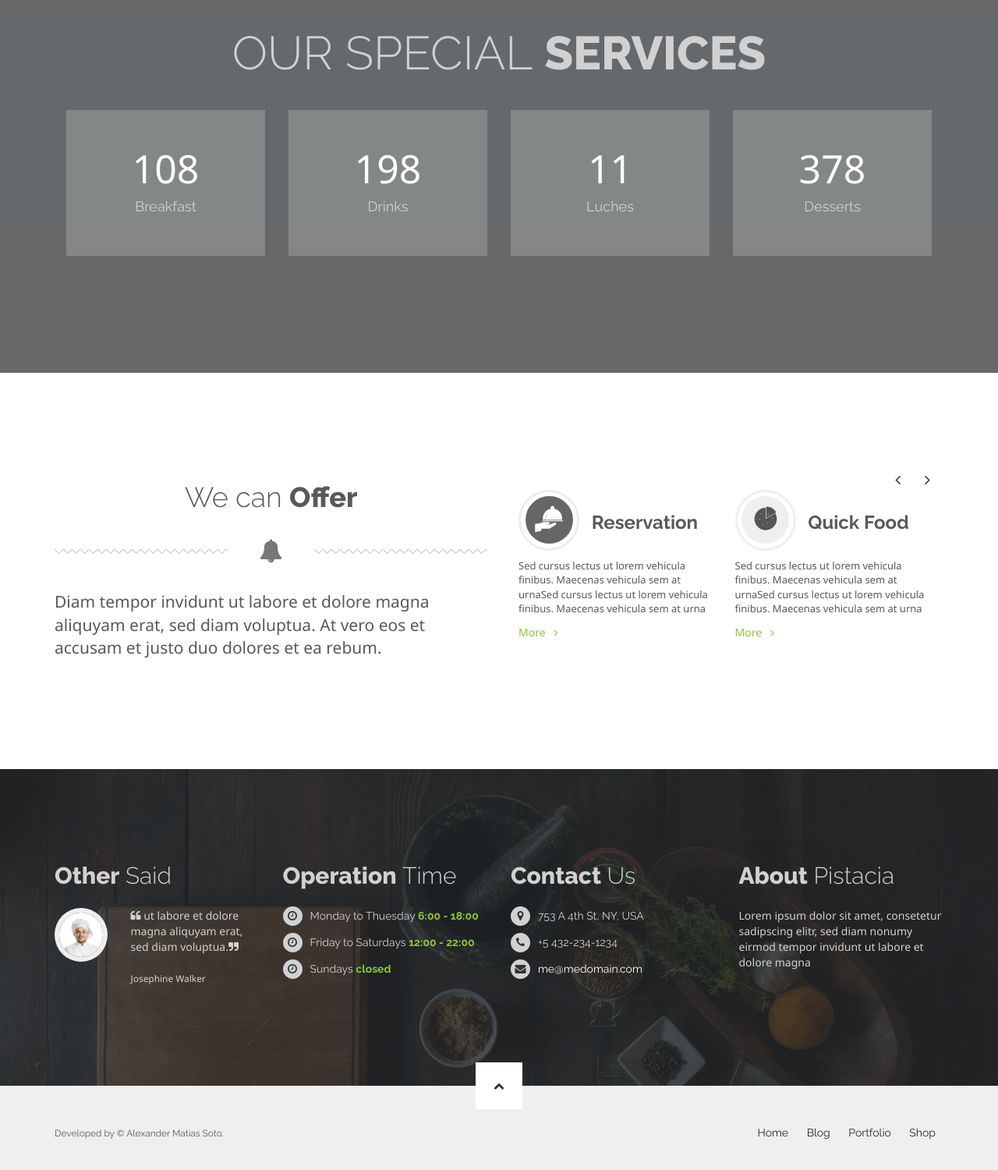
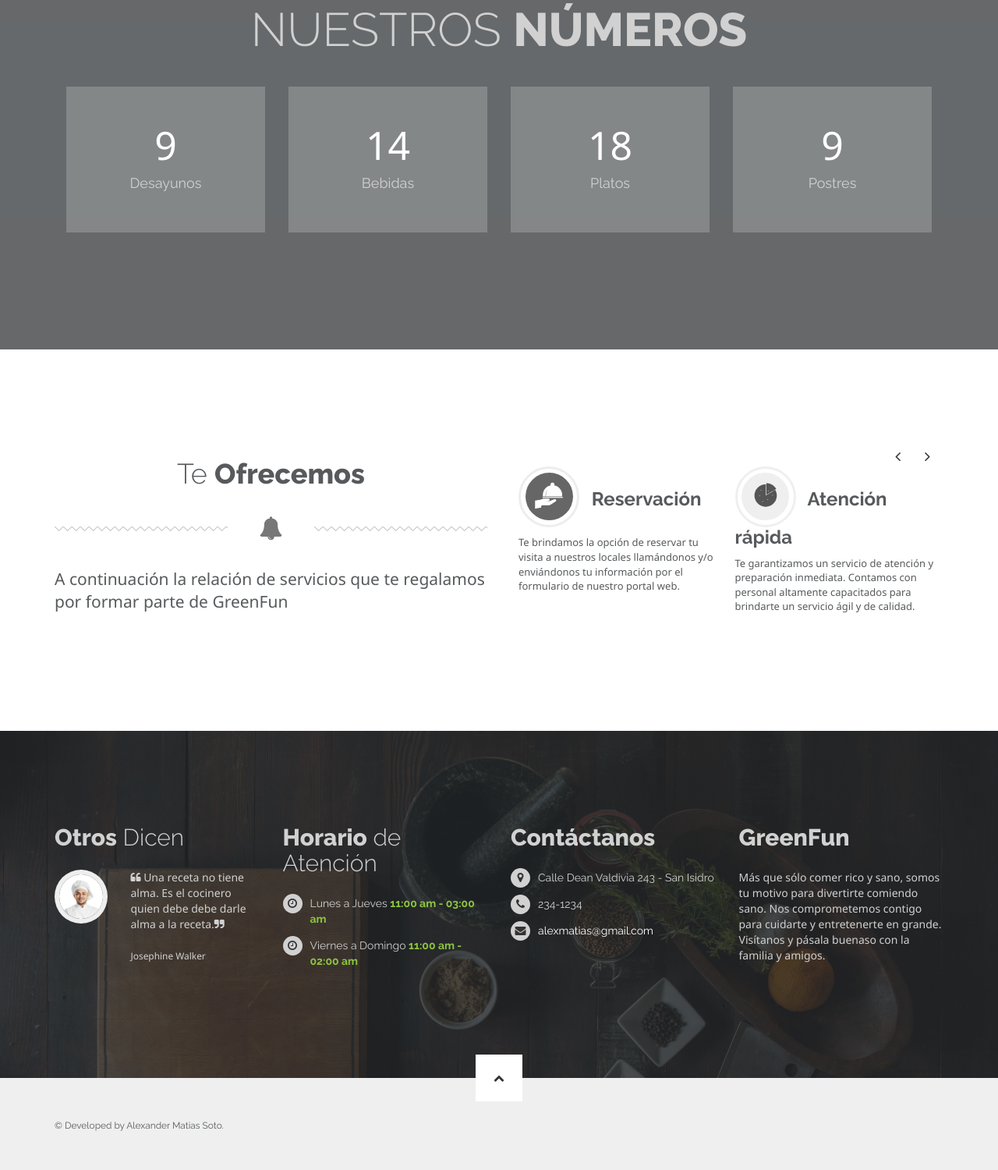
Before and after one commit to alexmatiasupc123/greenfun, a plain HTML site: page index.html in a window 1280 px wide. Shown: the part 2769-4269 px from the top of the page at 78% size. Drawn offline with Linux system fonts and the light colour scheme; some packages are replaced by stand-ins of ours.

Commit message:
Index completo - Testing v1 - GreenFun

```diff
--- a/index.html
+++ b/index.html
@@ -91,25 +91,25 @@
                                    <a style="padding-top:20px">
                                     <div class="socialbar socialbar-inner socialbar-radius colorizesocial">
 
-                                            <a class="socicon socicon-facebook hvr-buzz-out" href="#" title="Facebook"></a>
+                                            <a class="socicon socicon-facebook hvr-buzz-out" href="http://www.facebook.com" title="Facebook"></a>
                                     </div>
                                     </a>
                                     </li>
 
                                      <li class="hidden-xs"><a style="padding-top:20px">
                                         <div class="socialbar socialbar-inner socialbar-radius colorizesocial">
-                                        <a class="socicon socicon-youtube hvr-buzz-out" href="#" title="YouTube"></a>
+                                        <a class="socicon socicon-youtube hvr-buzz-out" href="http://www.youtube.com" title="YouTube"></a>
                                     </div>
                                     </a>
                                     </li>                                <li class="hidden-xs"><a style="padding-top:20px">
                                         <div class="socialbar socialbar-inner socialbar-radius colorizesocial">
-                                   <a class="socicon socicon-twitter hvr-buzz-out" href="#" title="Twitter"></a>
+                                   <a class="socicon socicon-twitter hvr-buzz-out" href="http://www.twitter.com" title="Twitter"></a>
                                     </div>
                                     </a>
                                 </li>
                                 <li class="hidden-xs"><a style="padding-top:20px">
                                     <div class="socialbar socialbar-inner socialbar-radius colorizesocial">
-                                    <a class="socicon socicon-google hvr-buzz-out" href="#" title="Google"></a>
+                                    <a class="socicon socicon-google hvr-buzz-out" href="http://plus.google.com" title="Google"></a>
                                      </div>
                                     </a>
 
@@ -131,11 +131,10 @@
                                 <div class="share-wrapper">
                                     <div class="socialbar socialbar-inner socialbar-radius colorizesocial">
                                         <ul>
-                                            <li><a class="socicon socicon-facebook hvr-buzz-out" href="#" title="Facebook"></a></li>
-                                            <li><a class="socicon socicon-youtube hvr-buzz-out" href="#" title="YouTube"></a></li>
-                                            <li><a class="socicon socicon-pinterest hvr-buzz-out" href="#" title="Pinterest"></a></li>
-                                            <li><a class="socicon socicon-twitter hvr-buzz-out" href="#" title="Twitter"></a></li>
-                                            <li><a class="socicon socicon-google hvr-buzz-out" href="#" title="Google"></a></li>
+                                            <li><a class="socicon socicon-facebook hvr-buzz-out" title="Facebook" href="http://www.facebook.com" ></a></li>
+                                            <li><a class="socicon socicon-youtube hvr-buzz-out" title="YouTube" href="http://www.youtube.com"></a></li>
+                                            <li><a class="socicon socicon-twitter hvr-buzz-out" title="Twitter" href="http://www.twitter.com"></a></li>
+                                            <li><a class="socicon socicon-google hvr-buzz-out" title="Google" href="https://plus.google.com/"></a></li>
                                         </ul>
                                     </div>
                                 </div>
@@ -468,7 +467,7 @@
 
                 <div class="row">
                     <div class="col-md-offset-3 col-md-6">
-                        <p class="text-center lead">Aliquyam erat, sed diam voluptua. At vero eos et accusam et justo duo dolores et ea rebum.</p>
+                        <p class="text-center lead">Calle Dean Valdivia 243 - San Isidro. <b>11 AM a 3 AM</b></p>
                     </div>
                 </div>
 
@@ -490,36 +489,36 @@
                 <div class="container container-inner">
 
                     <div class="quote text-center">
-                        <h1 class="white-color uppercase"><span class="light">Our special</span> <span class="extra-bold">services</span></h1>
+                        <h1 class="white-color uppercase"><span class="light">Nuestros </span> <span class="extra-bold">números</span></h1>
                     </div>
 
                     <div class="counters">
 
                         <div class="col-sm-3 col-xs-6">
                             <div class="counter text-center rotateInDownLeft-ifAppeared">
-                                <div class="number counter-number" id="counterNumber1">120</div>
-                                <p>Breakfast</p>
+                                <div class="number counter-number" id="counterNumber1">10</div>
+                                <p>Desayunos</p>
                             </div>
                         </div><!-- /.col-sm-3 -->
 
                         <div class="col-sm-3 col-xs-6">
                             <div class="counter text-center rotateInDownRight-ifAppeared">
-                                <div class="number counter-number" id="counterNumber2">220</div>
-                                <p>Drinks</p>
+                                <div class="number counter-number" id="counterNumber2">15</div>
+                                <p>Bebidas</p>
                             </div>
                         </div><!-- /.col-sm-3 -->
 
                         <div class="col-sm-3 col-xs-6">
                             <div class="counter text-center rotateInDownLeft-ifAppeared">
-                                <div class="number counter-number" id="counterNumber3">12</div>
-                                <p>Luches</p>
+                                <div class="number counter-number" id="counterNumber3">20</div>
+                                <p>Platos</p>
                             </div>
                         </div><!-- /.col-sm-3 -->
 
                         <div class="col-sm-3 col-xs-6">
                             <div class="counter text-center rotateInDownRight-ifAppeared">
-                                <div class="number counter-number" id="counterNumber4">420</div>
-                                <p>Desserts</p>
+                                <div class="number counter-number" id="counterNumber4">10</div>
+                                <p>Postres</p>
                             </div>
                         </div><!-- /.col-sm-3 -->
 
@@ -541,9 +540,9 @@
 
                     <div class="col-md-6">
 
-                        <h1 class="text-center"><span class="light">We can </span> <span class="extra-bold">Offer</span></h1>
+                        <h1 class="text-center"><span class="light"> Te </span> <span class="extra-bold">Ofrecemos</span></h1>
                         <div class="zigzag"><i class="fa fa-bell"></i></div>
-                        <p class="lead">Diam tempor invidunt ut labore et dolore magna aliquyam erat, sed diam voluptua. At vero eos et accusam et justo duo dolores et ea rebum. </p>
+                        <p class="lead">A continuación la relación de servicios que te regalamos por formar parte de GreenFun</p>
 
                     </div>
 
@@ -552,40 +551,24 @@
                         <div class="offer-owl-carousel">
 
                             <div class="item">
-                                <h3><i class="flaticon-circle flaticon-dark flaticon-covered16"></i> Reservation</h3>
-                                <p>Sed cursus lectus ut lorem vehicula finibus. Maecenas vehicula sem at urnaSed cursus lectus ut lorem vehicula finibus. Maecenas vehicula sem at urna</p>
-                                <a href="#" class="btn-more hvr-icon-forward">More</a>
+                                <h3><i class="flaticon-circle flaticon-dark flaticon-covered16"></i> Reservación</h3>
+                                <p>Te brindamos la opción de reservar tu visita a nuestros locales llamándonos y/o enviándonos tu información por el formulario de nuestro portal web. </p>
+
                             </div><!-- /.item -->
 
                             <div class="item">
-                                <h3><i class="flaticon-circle flaticon-light flaticon-italian1"></i> Quick Food</h3>
-                                <p>Sed cursus lectus ut lorem vehicula finibus. Maecenas vehicula sem at urnaSed cursus lectus ut lorem vehicula finibus. Maecenas vehicula sem at urna</p>
-                                <a href="#" class="btn-more hvr-icon-forward">More</a>
+                                <h3><i class="flaticon-circle flaticon-light flaticon-italian1"></i> Atención rápida</h3>
+                                <p>Te garantizamos un servicio de atención y preparación inmediata. Contamos con personal altamente capacitados para brindarte un servicio ágil y de calidad. </p>
+
                             </div><!-- /.item -->
 
+
                             <div class="item">
-                                <h3><i class="flaticon-circle flaticon-dark flaticon-soup12"></i> Hot Food</h3>
-                                <p>Sed cursus lectus ut lorem vehicula finibus. Maecenas vehicula sem at urnaSed cursus lectus ut lorem vehicula finibus. Maecenas vehicula sem at urna</p>
-                                <a href="#" class="btn-more hvr-icon-forward">More</a>
+                                <h3><i class="flaticon-circle flaticon-dark flaticon-sweet9"></i> Diversión</h3>
+                                <p>Te regalamos diversión y entretenimiento con orquestas, comediantes, karaokes en vivo, mientras te deleitas con nuestros deliciosos platos. </p>
+
                             </div><!-- /.item -->
 
-                            <div class="item">
-                                <h3><i class="flaticon-circle flaticon-light flaticon-drink24"></i> Beers</h3>
-                                <p>Sed cursus lectus ut lorem vehicula finibus. Maecenas vehicula sem at urnaSed cursus lectus ut lorem vehicula finibus. Maecenas vehicula sem at urna</p>
-                                <a href="#" class="btn-more hvr-icon-forward">More</a>
-                            </div><!-- /.item -->
-
-                            <div class="item">
-                                <h3><i class="flaticon-circle flaticon-dark flaticon-sweet9"></i> Sweets</h3>
-                                <p>Sed cursus lectus ut lorem vehicula finibus. Maecenas vehicula sem at urnaSed cursus lectus ut lorem vehicula finibus. Maecenas vehicula sem at urna</p>
-                                <a href="#" class="btn-more hvr-icon-forward">More</a>
-                            </div><!-- /.item -->
-
-                            <div class="item">
-                                <h3><i class="flaticon-circle flaticon-light flaticon-fish52"></i> Fish Food</h3>
-                                <p>Sed cursus lectus ut lorem vehicula finibus. Maecenas vehicula sem at urnaSed cursus lectus ut lorem vehicula finibus. Maecenas vehicula sem at urna</p>
-                                <a href="#" class="btn-more hvr-icon-forward">More</a>
-                            </div><!-- /.item -->
 
                         </div><!-- /.offer-owl-carousel -->
 
@@ -610,7 +593,7 @@
 
                     <div class="col-md-3">
 
-                        <h2><span class="extra-bold">Other</span> <span class="light">Said</span></h2>
+                        <h2><span class="extra-bold">Otros</span> <span class="light">Dicen</span></h2>
 
                         <div id="carouselOthersaid" class="carousel slide" data-ride="carousel">
 
@@ -632,7 +615,7 @@
 
                                         <div class="col-sm-8">
                                             <i class="fa fa-quote-left"></i>
-                                            ut labore et dolore magna aliquyam erat, sed diam voluptua.<i class="fa fa-quote-right"></i>
+                                            Una receta no tiene alma. Es el cocinero quien debe debe darle alma a la receta.<i class="fa fa-quote-right"></i>
                                             <br><br><small>Josephine Walker</small>
                                         </div>
 
@@ -654,7 +637,7 @@
                                         </div>
                                         <div class="col-sm-8">
                                             <i class="fa fa-quote-left"></i>
-                                            ut labore et dolore magna aliquyam erat, sed diam voluptua.<i class="fa fa-quote-right"></i>
+                                            Una receta no tiene alma. Es el cocinero quien debe debe darle alma a la receta.<i class="fa fa-quote-right"></i>
                                             <br><br><small>Josephine Walker</small>
                                         </div>
                                     </div>
@@ -675,7 +658,7 @@
                                         </div>
                                         <div class="col-sm-8">
                                             <i class="fa fa-quote-left"></i>
-                                            ut labore et dolore magna aliquyam erat, sed diam voluptua.<i class="fa fa-quote-right"></i>
+                                            Una receta no tiene alma. Es el cocinero quien debe debe darle alma a la receta.<i class="fa fa-quote-right"></i>
                                             <br><br><small>Josephine Walker</small>
                                         </div>
                                     </div>
@@ -690,34 +673,34 @@
 
                     <div class="col-md-3">
 
-                        <h2><span class="extra-bold">Operation</span> <span class="light">Time</span></h2>
+                        <h2><span class="extra-bold">Horario</span> <span class="light">de Atención</span></h2>
 
                         <ul class="contacts">
-                            <li><i class="fa fa-clock-o"></i> Monday to Thuesday <span class="bold clock">6:00 - 18:00</span></li>
-                            <li><i class="fa fa-clock-o"></i> Friday to Saturdays <span class="bold clock">12:00 - 22:00</span></li>
-                            <li><i class="fa fa-clock-o"></i> Sundays <span class="bold clock">closed</span></li>
+                            <li><i class="fa fa-clock-o"></i> Lunes a Jueves <span class="bold clock">11:00 am - 03:00 am</span></li>
+                            <li><i class="fa fa-clock-o"></i> Viernes a Domingo <span class="bold clock">11:00 am - 02:00 am</span></li>
+
                         </ul>
 
                     </div><!-- /.col-md-3 -->
 
                     <div class="col-md-3">
 
-                        <h2><span class="extra-bold">Contact</span> <span class="light">Us</span></h2>
+                        <h2><span class="extra-bold">Contáctanos</span> <span class="light"></span></h2>
 
                         <ul class="contacts">
-                            <li><i class="fa fa-map-marker"></i>753 A 4th St, NY, USA</li>
-                            <li><i class="fa fa-phone"></i>+5 432-234-1234</li>
-                            <li><i class="fa fa-envelope"></i><a href="#">me@medomain.com</a></li>
+                            <li><i class="fa fa-map-marker"></i>Calle Dean Valdivia 243 - San Isidro</li>
+                            <li><i class="fa fa-phone"></i>234-1234</li>
+                            <li><i class="fa fa-envelope"></i><a href="#">alexmatias@gmail.com</a></li>
                         </ul>
 
                     </div><!-- /.col-md-3 -->
 
                     <div class="col-md-3 about-us">
 
-                        <h2><span class="extra-bold">About</span> <span class="light">Pistacia</span></h2>
+                        <h2><span class="extra-bold"> </span> <span class="extra-bold">GreenFun</span></h2>
 
                         <div class="">
-                            Lorem ipsum dolor sit amet, consetetur sadipscing elitr, sed diam nonumy eirmod tempor invidunt ut labore et dolore magna
+                            Más que sólo comer rico y sano, somos tu motivo para divertirte comiendo sano. Nos comprometemos contigo para cuidarte y entretenerte en grande. Visítanos y pásala buenaso con la familia y amigos.
                         </div>
 
                     </div><!-- /.about-us -->
@@ -737,16 +720,7 @@
             <div class="container">
 
                 <div class="pull-left">
-                    <div class="padding-top-20"><span class="small">Developed by &copy; Alexander Matias Soto.</span></div>
-                </div>
-
-                <div class="pull-right">
-                    <ul class="clear bottom-menu">
-                        <li><a href="#">Home</a></li>
-                        <li><a href="#">Blog</a></li>
-                        <li><a href="#">Portfolio</a></li>
-                        <li><a href="#">Shop</a></li>
-                    </ul>
+                    <div class="padding-top-20"><span class="small">&copy; Developed by Alexander Matias Soto.</span></div>
                 </div>
 
             </div><!-- /.container -->
```
